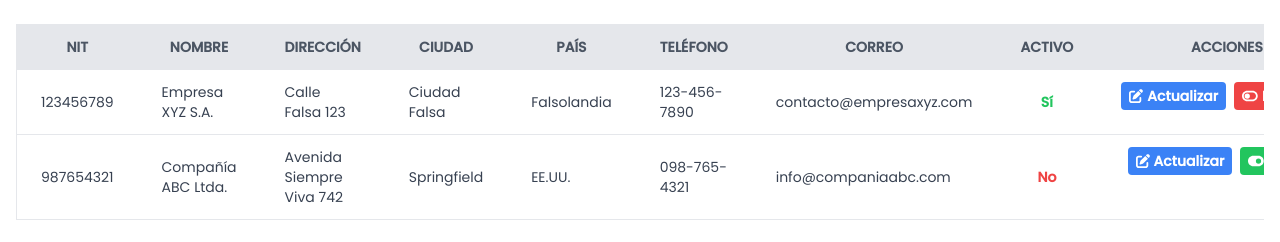
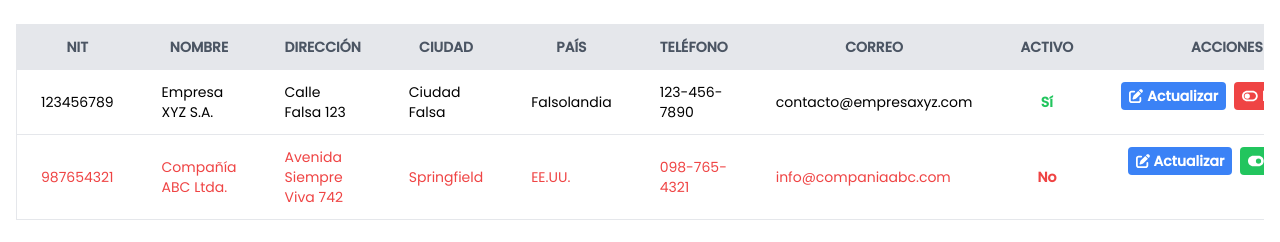
Before and after one commit to Dragons-2024/Dragons-FINAL, a React (Vite) app: page /clientes in a window 1280 px wide. Shown: the part 208-450 px from the top of the page. Built offline with nearby package versions, Linux system fonts and the light colour scheme.

Commit message:
Activar-Inactivar

```diff
--- a/src/components/ClientList.tsx
+++ b/src/components/ClientList.tsx
@@ -1,11 +1,11 @@
+// src/components/ClientList.tsx
 import { useState } from "react";
 import { Cliente } from "../core/interface/client";
 import { Link } from "react-router-dom";
-import { FontAwesomeIcon } from '@fortawesome/react-fontawesome';
-import { faEdit, faToggleOn, faToggleOff } from '@fortawesome/free-solid-svg-icons';
+import { ClientRow } from "../components/ClientRow";
 
 export const ClientList: React.FC = () => {
-  const [clientes] = useState<Cliente[]>([
+  const [clientes, setClientes] = useState<Cliente[]>([
     {
       nit: "123456789",
       nombre: "Empresa XYZ S.A.",
@@ -30,10 +30,17 @@ export const ClientList: React.FC = () => {
 
   const handleUpdate = (clienteNit: string) => {
     console.log(`Actualizar cliente con NIT: ${clienteNit}`);
+    // Implementa la lógica para actualizar el cliente aquí
   };
 
   const handleToggleActive = (clienteNit: string) => {
-    console.log(`Inactivar/activar cliente con NIT: ${clienteNit}`);
+    setClientes((prevClientes) =>
+      prevClientes.map((cliente) =>
+        cliente.nit === clienteNit
+          ? { ...cliente, activo: !cliente.activo }
+          : cliente
+      )
+    );
   };
 
   return (
@@ -64,46 +71,12 @@ export const ClientList: React.FC = () => {
           </thead>
           <tbody className="text-gray-700 text-sm font-light">
             {clientes.map((cliente) => (
-              <tr
+              <ClientRow
                 key={cliente.nit}
-                className="border-b border-gray-200 hover:bg-gray-100"
-              >
-                <td className="py-3 px-6 text-left whitespace-nowrap">
-                  {cliente.nit}
-                </td>
-                <td className="py-3 px-6 text-left">{cliente.nombre}</td>
-                <td className="py-3 px-6 text-left">{cliente.direccion}</td>
-                <td className="py-3 px-6 text-left">{cliente.ciudad}</td>
-                <td className="py-3 px-6 text-left">{cliente.pais}</td>
-                <td className="py-3 px-6 text-left">{cliente.telefono}</td>
-                <td className="py-3 px-6 text-left">
-                  {cliente.correoCorporativo}
-                </td>
-                <td className="py-3 px-6 text-center">
-                  {cliente.activo ? (
-                    <span className="text-green-500 font-bold">Sí</span>
-                  ) : (
-                    <span className="text-red-500 font-bold">No</span>
-                  )}
-                </td>
-                <td className="py-3 px-6 text-center flex justify-center space-x-2">
-                  <button
-                    onClick={() => handleUpdate(cliente.nit)}
-                    className="bg-blue-500 hover:bg-blue-600 text-white font-bold py-1 px-2 rounded inline-flex items-center"
-                  >
-                    <FontAwesomeIcon icon={faEdit} className="mr-1" />
-                    Actualizar
-                  </button>
-                  <button
-                    onClick={() => handleToggleActive(cliente.nit)}
-                    className={`font-bold py-1 px-2 rounded inline-flex items-center ${cliente.activo ? "bg-red-500 hover:bg-red-600" : "bg-green-500 hover:bg-green-600"
-                      } text-white`}
-                  >
-                    <FontAwesomeIcon icon={cliente.activo ? faToggleOff : faToggleOn} className="mr-1" />
-                    {cliente.activo ? "Inactivar" : "Activar"}
-                  </button>
-                </td>
-              </tr>
+                cliente={cliente}
+                onToggleActive={handleToggleActive}
+                onUpdate={handleUpdate}
+              />
             ))}
           </tbody>
         </table>
--- /dev/null
+++ b/src/components/ClientRow.tsx
@@ -0,0 +1,49 @@
+// src/components/ClientRow.tsx
+import React from "react";
+import { FontAwesomeIcon } from "@fortawesome/react-fontawesome";
+import { faEdit, faToggleOn, faToggleOff } from "@fortawesome/free-solid-svg-icons";
+import { Cliente } from "../core/interface/client";
+
+interface ClientRowProps {
+  cliente: Cliente;
+  onToggleActive: (clienteNit: string) => void;
+  onUpdate: (clienteNit: string) => void;
+}
+
+export const ClientRow: React.FC<ClientRowProps> = ({ cliente, onToggleActive, onUpdate }) => {
+  return (
+    <tr className={`border-b border-gray-200 hover:bg-gray-100 ${!cliente.activo ? "text-red-500" : "text-black"}`}>
+      <td className="py-3 px-6 text-left">{cliente.nit}</td>
+      <td className="py-3 px-6 text-left">{cliente.nombre}</td>
+      <td className="py-3 px-6 text-left">{cliente.direccion}</td>
+      <td className="py-3 px-6 text-left">{cliente.ciudad}</td>
+      <td className="py-3 px-6 text-left">{cliente.pais}</td>
+      <td className="py-3 px-6 text-left">{cliente.telefono}</td>
+      <td className="py-3 px-6 text-left">{cliente.correoCorporativo}</td>
+      <td className="py-3 px-6 text-center">
+        {cliente.activo ? (
+          <span className="text-green-500 font-bold">Sí</span>
+        ) : (
+          <span className="text-red-500 font-bold">No</span>
+        )}
+      </td>
+      <td className="py-3 px-6 text-center flex justify-center space-x-2">
+        <button
+          onClick={() => onUpdate(cliente.nit)}
+          className="bg-blue-500 hover:bg-blue-600 text-white font-bold py-1 px-2 rounded inline-flex items-center"
+          disabled={!cliente.activo}
+        >
+          <FontAwesomeIcon icon={faEdit} className="mr-1" />
+          Actualizar
+        </button>
+        <button
+          onClick={() => onToggleActive(cliente.nit)}
+          className={`font-bold py-1 px-2 rounded inline-flex items-center ${cliente.activo ? "bg-red-500 hover:bg-red-600" : "bg-green-500 hover:bg-green-600"} text-white`}
+        >
+          <FontAwesomeIcon icon={cliente.activo ? faToggleOff : faToggleOn} className="mr-1" />
+          {cliente.activo ? "Inactivar" : "Activar"}
+        </button>
+      </td>
+    </tr>
+  );
+};
```
